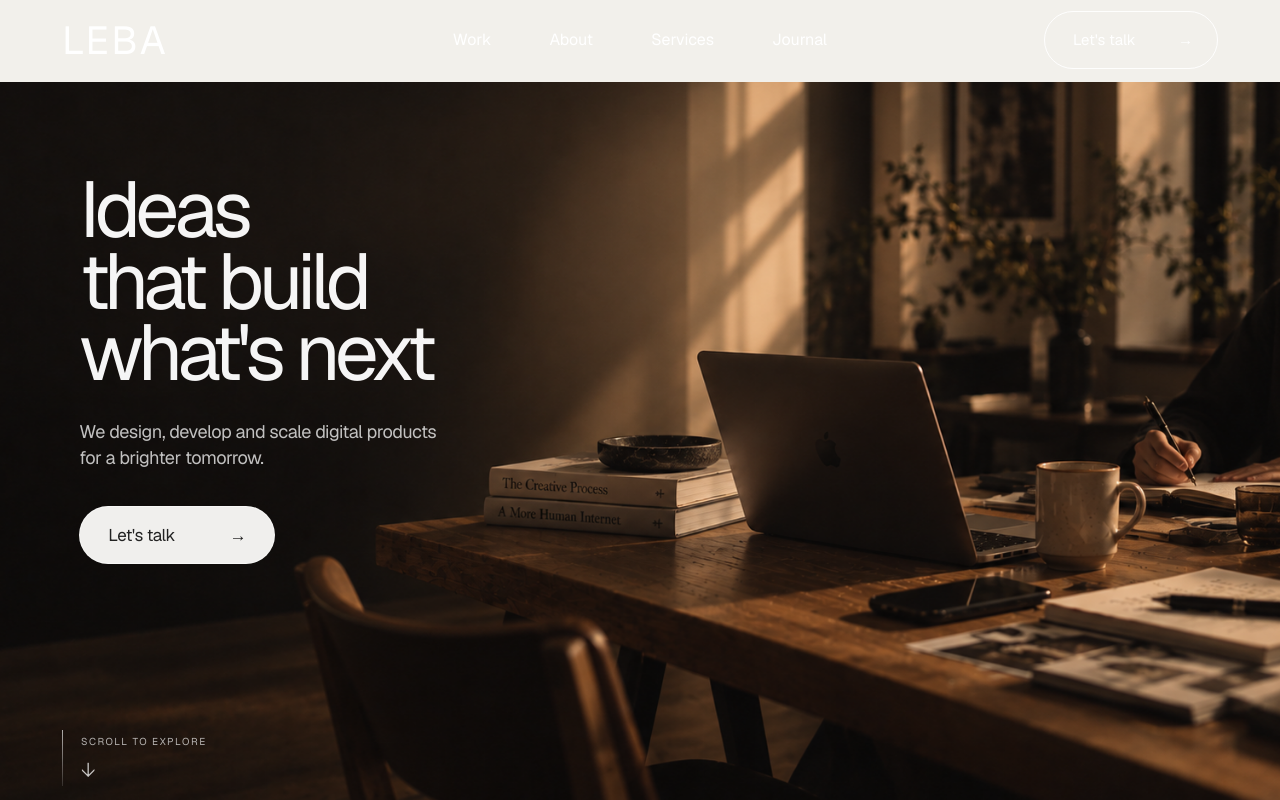
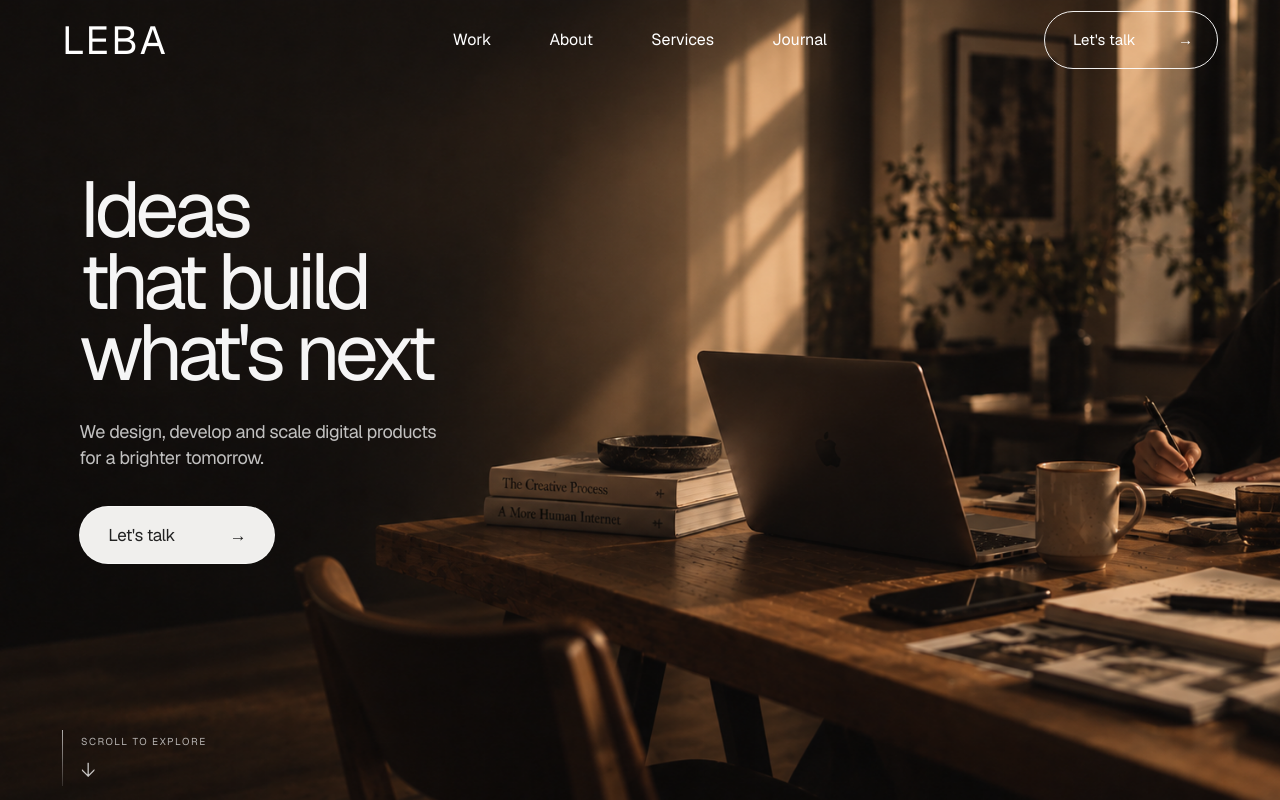
Before and after one commit to NicolasLlanos8799/weareleba, a Next.js app: page / in a window 1280 px wide. Built offline with nearby package versions, Linux system fonts and the light colour scheme.

Commit message:
style: restore transparent hero navigation with white text

```diff
--- a/app/globals.css
+++ b/app/globals.css
@@ -3,46 +3,26 @@
 
 * { box-sizing: border-box; }
 html { scroll-behavior: smooth; background: var(--color-bg); }
-body {
-  margin: 0;
-  background: var(--color-bg);
-  color: var(--color-text);
-  font-family: var(--font-geist), Arial, sans-serif;
-  overflow-x: clip;
-}
+body { margin: 0; background: var(--color-bg); color: var(--color-text); font-family: var(--font-geist), Arial, sans-serif; overflow-x: clip; }
 a { color: inherit; text-decoration: none; }
 button { font: inherit; }
-
 .container { width: 100%; max-width: var(--container-max); margin-inline: auto; padding-inline: var(--gutter-desktop); }
 .grid-12 { display: grid; grid-template-columns: repeat(12, minmax(0, 1fr)); column-gap: 20px; }
 .technical { font-size: 11px; line-height: 1.35; letter-spacing: .18em; text-transform: uppercase; font-weight: 500; }
 .focusable:focus-visible { outline: 1px solid currentColor; outline-offset: 4px; }
 
-/* Navigation */
-.site-header {
-  position: absolute;
-  inset: 0 0 auto 0;
-  z-index: 30;
-  color: #171717;
-  background: #f2f0eb;
-}
-.site-header-inner {
-  width: 100%; min-height: 142px; padding: 40px clamp(28px, 4vw, 66px) 30px;
-  display: grid; grid-template-columns: 1fr auto 1fr; align-items: start; gap: 30px;
-}
-.site-brand { align-self: center; font-size: 13px; font-weight: 500; letter-spacing: .09em; color: #171717; }
-.site-nav { align-self: center; display: flex; align-items: center; gap: clamp(30px, 4vw, 64px); font-size: 13px; color: #171717; }
+/* Navigation — restored transparent overlay */
+.site-header { position: absolute; inset: 0 0 auto 0; z-index: 30; color: rgba(255,255,255,.92); background: transparent; }
+.site-header-inner { width: 100%; min-height: 142px; padding: 40px clamp(28px, 4vw, 66px) 30px; display: grid; grid-template-columns: 1fr auto 1fr; align-items: start; gap: 30px; }
+.site-brand { align-self: center; font-size: 13px; font-weight: 500; letter-spacing: .09em; color: inherit; }
+.site-nav { align-self: center; display: flex; align-items: center; gap: clamp(30px, 4vw, 64px); font-size: 13px; color: rgba(255,255,255,.78); }
 .site-nav a, .site-header-cta { transition: opacity .25s ease; }
 .site-nav a:hover { opacity: .58; }
 .site-header-actions { justify-self: end; display: flex; align-items: center; }
-.site-header-cta {
-  min-width: 170px; height: 56px; padding: 0 24px; display: inline-flex; align-items: center;
-  justify-content: space-between; gap: 24px; border: 1px solid rgba(23,23,23,.72); border-radius: 999px;
-  font-size: 13px; color: #171717;
-}
-.site-header-cta:hover { background: rgba(23,23,23,.05); }
-.menu-toggle { display: none; padding: 0; border: 0; color: #171717; background: transparent; cursor: pointer; }
-.mobile-nav { display: grid; gap: 18px; padding: 18px 20px 28px; background: #f2f0eb; border-top: 1px solid rgba(23,23,23,.12); color: #171717; }
+.site-header-cta { min-width: 170px; height: 56px; padding: 0 24px; display: inline-flex; align-items: center; justify-content: space-between; gap: 24px; border: 1px solid rgba(255,255,255,.75); border-radius: 999px; font-size: 13px; color: rgba(255,255,255,.92); }
+.site-header-cta:hover { background: rgba(255,255,255,.08); }
+.menu-toggle { display: none; padding: 0; border: 0; color: white; background: transparent; cursor: pointer; }
+.mobile-nav { display: grid; gap: 18px; padding: 18px 20px 28px; background: rgba(8,8,8,.94); border-top: 1px solid rgba(255,255,255,.12); }
 
 /* Cinematic hero */
 .hero-cinematic { position: relative; min-height: 100svh; isolation: isolate; overflow: hidden; background: #0b0908; color: #f7f5f0; }
@@ -66,34 +46,7 @@ button { font: inherit; }
 .hero-system-caption { position: absolute; right: clamp(28px, 5.2vw, 88px); bottom: 58px; display: flex; align-items: center; gap: 24px; color: rgba(255,255,255,.74); }
 .hero-caption-rule { width: clamp(90px, 9vw, 150px); height: 1px; background: rgba(255,255,255,.58); }
 
-@media (max-width: 1024px) {
-  .site-header-inner { min-height: 96px; padding: 26px 28px; }
-  .site-nav { gap: 26px; }
-  .site-header-cta { min-width: 150px; height: 48px; }
-  .hero-content { padding-inline: 54px; }
-  .hero-copy-cinematic { width: min(100%, 580px); }
-  .hero-reference-image { object-position: 58% center; }
-}
-@media (max-width: 700px) {
-  .site-header-inner { min-height: 78px; padding: 22px 20px; grid-template-columns: 1fr auto; }
-  .desktop-nav, .site-header-cta { display: none; }
-  .menu-toggle { display: block; font-size: 12px; }
-  .hero-cinematic { min-height: 100svh; }
-  .hero-reference-image { object-position: 59% center; filter: saturate(.78) contrast(1.03) brightness(.7); }
-  .hero-cinematic-shade { background: linear-gradient(90deg, rgba(5,6,7,.92) 0%, rgba(7,7,8,.79) 58%, rgba(7,7,8,.45) 100%), linear-gradient(180deg, rgba(0,0,0,.22), transparent 34%, rgba(0,0,0,.48)); }
-  .hero-content { min-height: 100svh; padding: 120px 20px 34px; }
-  .hero-copy-cinematic { width: 100%; transform: none; margin-top: auto; margin-bottom: auto; }
-  .hero-eyebrow { margin-bottom: 18px; }
-  .hero-title { max-width: 360px; font-size: clamp(54px, 15.2vw, 74px); line-height: .9; }
-  .hero-body { max-width: 330px; font-size: 16px; line-height: 1.5; margin-top: 26px; }
-  .button-primary { min-width: 168px; height: 58px; font-size: 14px; }
-  .hero-scroll-cue { left: 20px; bottom: 28px; gap: 15px; }
-  .hero-scroll-line { height: 70px; margin-top: -8px; }
-  .hero-scroll-cue .technical { font-size: 9px; }
-  .hero-scroll-arrow { font-size: 18px; }
-  .hero-system-caption { right: 20px; bottom: 34px; gap: 12px; }
-  .hero-system-caption .technical { font-size: 8px; }
-  .hero-caption-rule { width: 46px; }
-}
+@media (max-width: 1024px) { .site-header-inner { min-height: 96px; padding: 26px 28px; } .site-nav { gap: 26px; } .site-header-cta { min-width: 150px; height: 48px; } .hero-content { padding-inline: 54px; } .hero-copy-cinematic { width: min(100%, 580px); } .hero-reference-image { object-position: 58% center; } }
+@media (max-width: 700px) { .site-header-inner { min-height: 78px; padding: 22px 20px; grid-template-columns: 1fr auto; } .desktop-nav, .site-header-cta { display: none; } .menu-toggle { display: block; font-size: 12px; } .hero-cinematic { min-height: 100svh; } .hero-reference-image { object-position: 59% center; filter: saturate(.78) contrast(1.03) brightness(.7); } .hero-cinematic-shade { background: linear-gradient(90deg, rgba(5,6,7,.92) 0%, rgba(7,7,8,.79) 58%, rgba(7,7,8,.45) 100%), linear-gradient(180deg, rgba(0,0,0,.22), transparent 34%, rgba(0,0,0,.48)); } .hero-content { min-height: 100svh; padding: 120px 20px 34px; } .hero-copy-cinematic { width: 100%; transform: none; margin-top: auto; margin-bottom: auto; } .hero-eyebrow { margin-bottom: 18px; } .hero-title { max-width: 360px; font-size: clamp(54px, 15.2vw, 74px); line-height: .9; } .hero-body { max-width: 330px; font-size: 16px; line-height: 1.5; margin-top: 26px; } .button-primary { min-width: 168px; height: 58px; font-size: 14px; } .hero-scroll-cue { left: 20px; bottom: 28px; gap: 15px; } .hero-scroll-line { height: 70px; margin-top: -8px; } .hero-scroll-cue .technical { font-size: 9px; } .hero-scroll-arrow { font-size: 18px; } .hero-system-caption { right: 20px; bottom: 34px; gap: 12px; } .hero-system-caption .technical { font-size: 8px; } .hero-caption-rule { width: 46px; } }
 @media (max-width: 390px) { .hero-title { font-size: 53px; } .hero-system-caption { display: none; } }
 @media (prefers-reduced-motion: reduce) { html { scroll-behavior: auto; } *, *::before, *::after { animation-duration: .01ms !important; animation-iteration-count: 1 !important; transition-duration: .01ms !important; } }
```
